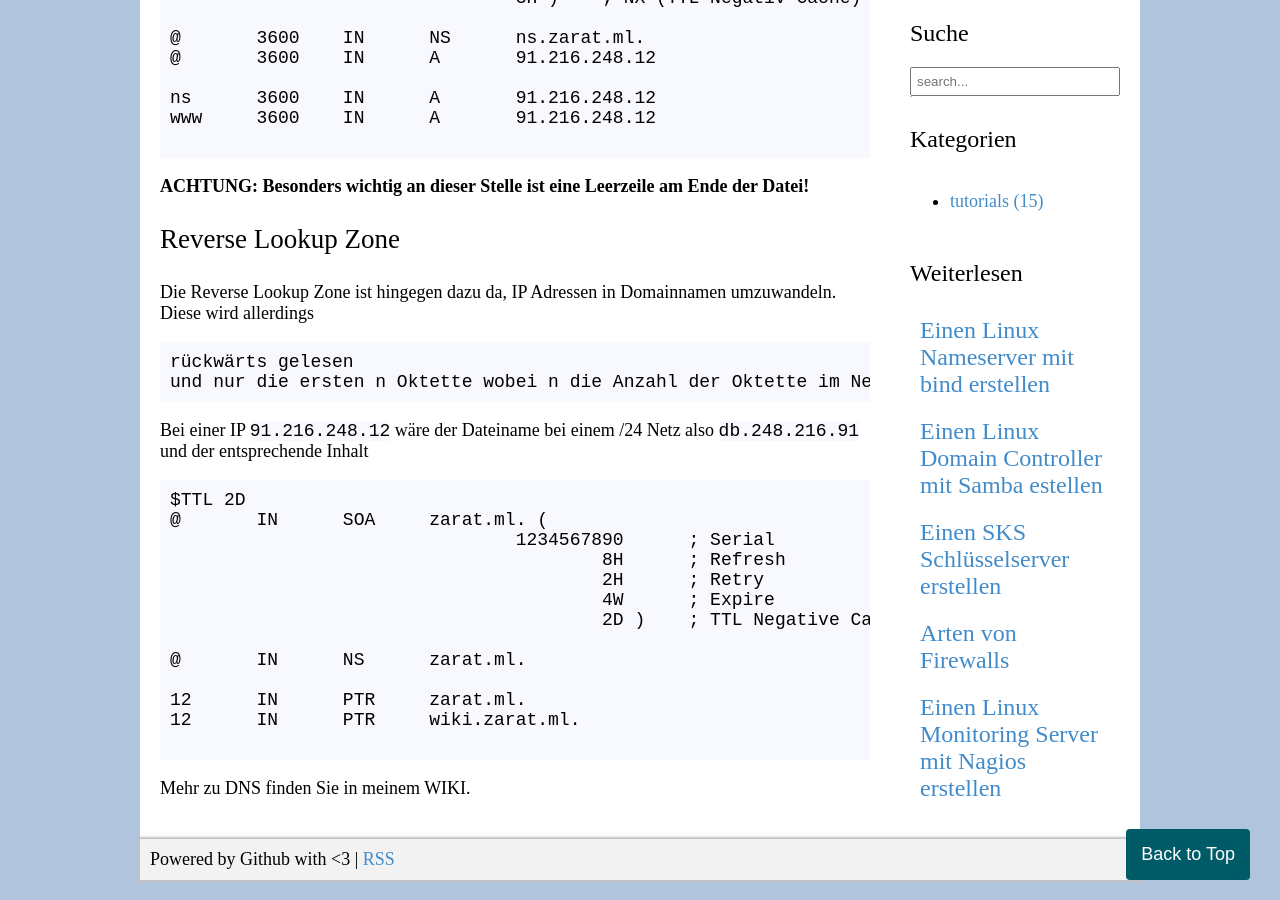
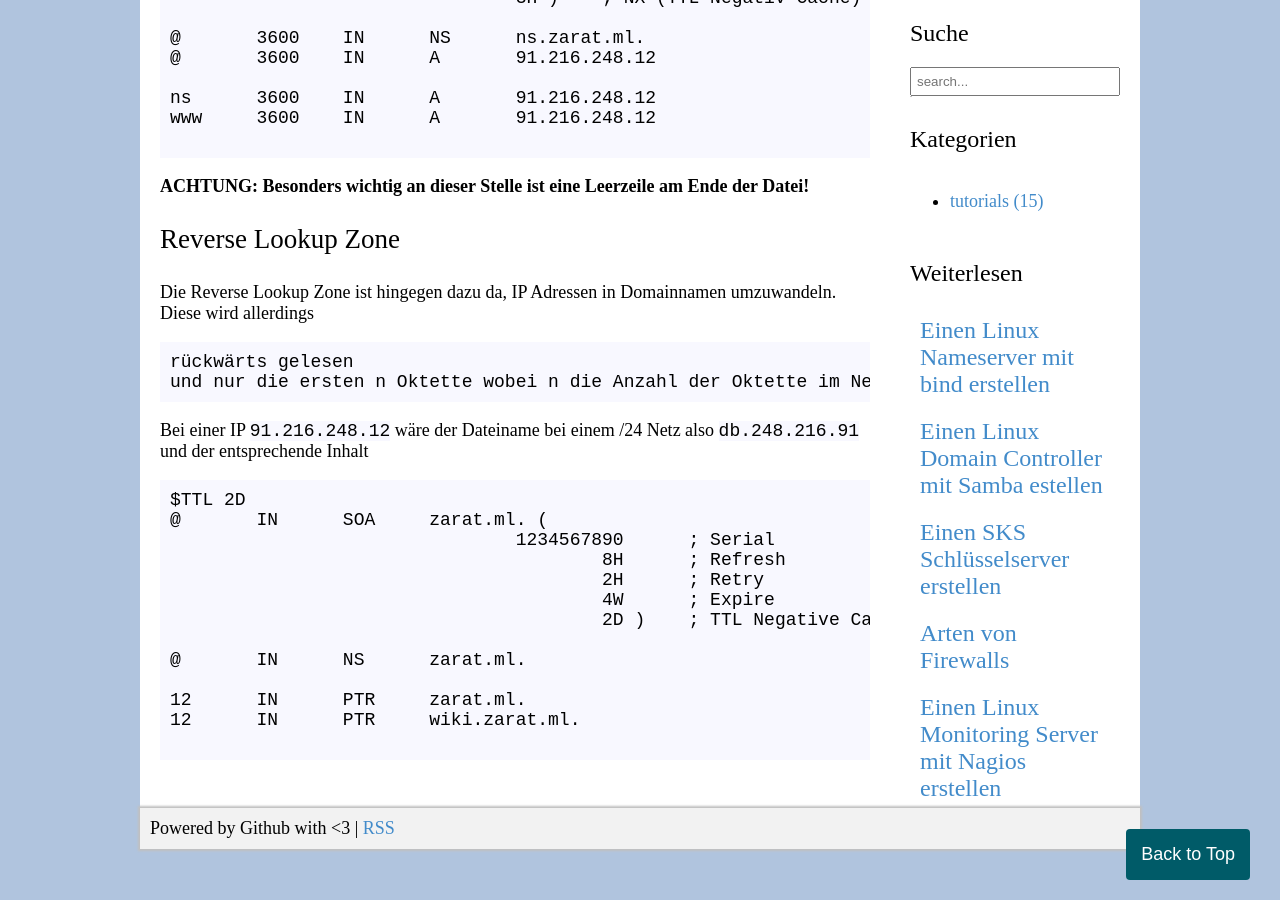
Before and after one commit to zarat/zarat.github.io, a Jekyll site: the page built from _posts/2018-05-26-nameserver.markdown, in a window 1280 px wide and 900 px high, scrolled down 1820 px. Built offline with Jekyll 4.4.1, drawn with Linux system fonts in a browser that asks for light colours.

Commit message:
Update 2018-05-26-nameserver.markdown

```diff
--- a/_posts/2018-05-26-nameserver.markdown
+++ b/_posts/2018-05-26-nameserver.markdown
@@ -97,6 +97,3 @@ Bei einer IP <code>91.216.248.12</code> wäre der Dateiname bei einem /24 Netz a
 12      IN      PTR     wiki.zarat.ml.
 
 </pre>
-
-
-Mehr zu DNS finden Sie in meinem WIKI.
```
